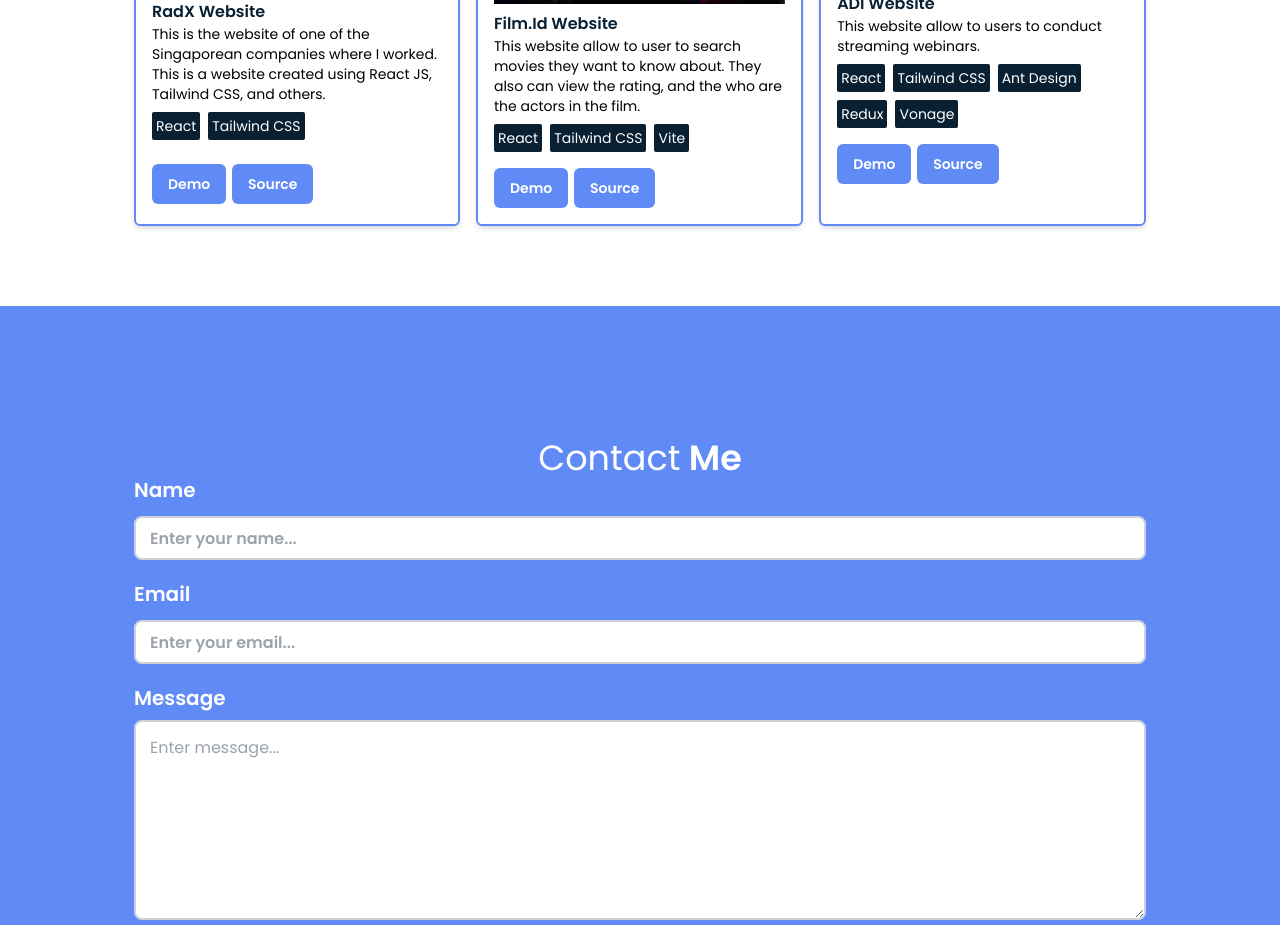
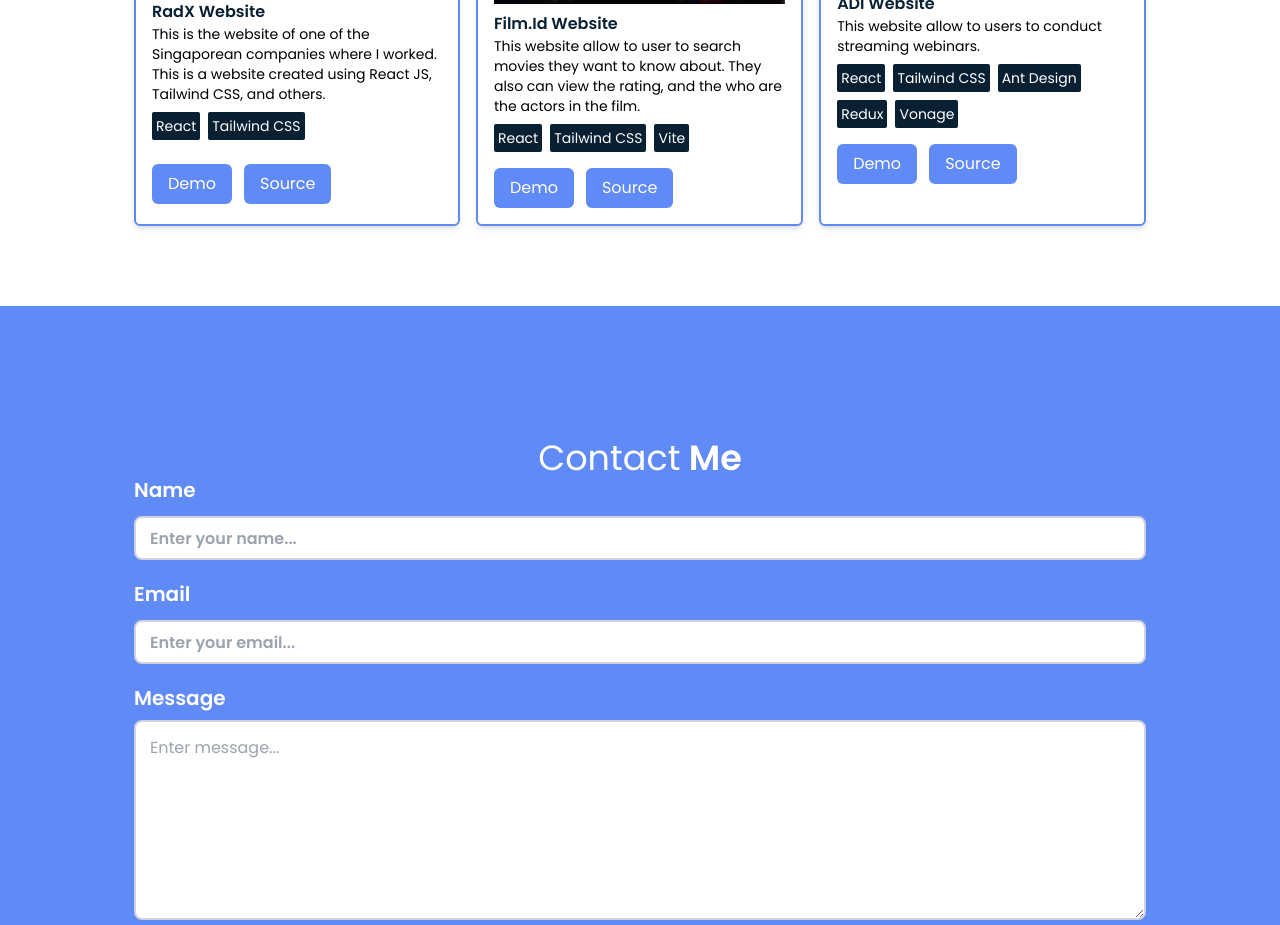
Before and after one commit to berlianstr/my-website, a React (Vite) app: page / in a window 1280 px wide. Shown: the part 1900-2825 px from the top of the page. Built offline with nearby package versions, Linux system fonts and the light colour scheme.

Commit message:
fixed linked demo and source

```diff
--- a/src/hooks/GlobalHooks.tsx
+++ b/src/hooks/GlobalHooks.tsx
@@ -1,8 +1,10 @@
 import { useScroll, useTransform } from "framer-motion";
 import { useRef } from "react";
+import { useNavigate } from "react-router-dom";
 
 export default function useGlobalHooks() {
   const ref = useRef(null);
+  const navigate = useNavigate();
   const { scrollYProgress } = useScroll({
     target: ref,
     offset: ["0 1", "1.33 1"],
@@ -12,6 +14,7 @@ export default function useGlobalHooks() {
   const opacityProgress = useTransform(scrollYProgress, [0, 1], [0.6, 1]);
 
   return {
+    navigate,
     scrollYProgress,
     scaleProgress,
     opacityProgress,
--- a/src/pages/LandingPage/PortfolioSection.tsx
+++ b/src/pages/LandingPage/PortfolioSection.tsx
@@ -35,18 +35,22 @@ export default function PortfolioSection() {
               <Tag title="React" />
               <Tag title="Tailwind CSS" />
             </div>
-            <div className="flex ">
+            <div className="flex gap-3">
               <div className="relative h-14 w-20">
-                <Button
-                  label="Demo"
-                  className="absolute bottom-0 left-0 h-10 w-auto rounded-md text-sm"
-                />
+                <a
+                  href="https://radx.sg/"
+                  className="bg-secondaryBlue absolute bottom-0 left-0 h-10 w-auto flex items-center px-4 rounded-md text-white hover:opacity-80"
+                >
+                  Demo
+                </a>
               </div>
               <div className="relative h-14 w-20">
-                <Button
-                  label="Source"
-                  className="absolute bottom-0 left-0 h-10 w-auto rounded-md text-sm"
-                />
+                <a
+                  href=""
+                  className="bg-secondaryBlue absolute bottom-0 left-0 h-10 w-auto flex items-center px-4 rounded-md text-white hover:opacity-80"
+                >
+                  Source
+                </a>
               </div>
             </div>
           </div>
@@ -67,18 +71,22 @@ export default function PortfolioSection() {
               <Tag title="Tailwind CSS" />
               <Tag title="Vite" />
             </div>
-            <div className="flex ">
+            <div className="flex gap-3 ">
               <div className="relative h-14 w-20">
-                <Button
-                  label="Demo"
-                  className="absolute bottom-0 left-0 h-10 w-auto rounded-md text-sm"
-                />
+                <a
+                  href="https://react-vite-film.netlify.app/"
+                  className="bg-secondaryBlue absolute bottom-0 left-0 h-10 w-auto flex items-center px-4 rounded-md text-white hover:opacity-80"
+                >
+                  Demo
+                </a>
               </div>
               <div className="relative h-14 w-20">
-                <Button
-                  label="Source"
-                  className="absolute bottom-0 left-0 h-10 w-auto rounded-md text-sm"
-                />
+                <a
+                  href="https://github.com/berlianstr/react-vite-movie"
+                  className="bg-secondaryBlue absolute bottom-0 left-0 h-10 w-auto flex items-center px-4 rounded-md text-white hover:opacity-80"
+                >
+                  Source
+                </a>
               </div>
             </div>
           </div>
@@ -97,22 +105,22 @@ export default function PortfolioSection() {
               <Tag title="Redux" />
               <Tag title="Vonage" />
             </div>
-            {/* <div className="grid grid-cols-2  place-items-end gap-2 ">
-            <Button label="Demo" className="h-10 w-auto rounded-md text-sm" />
-            <Button label="Source" className="h-10 w-auto rounded-md text-sm" />
-          </div> */}
-            <div className="flex ">
+            <div className="flex gap-3">
               <div className="relative h-14 w-20">
-                <Button
-                  label="Demo"
-                  className="absolute bottom-0 left-0 h-10 w-auto rounded-md text-sm"
-                />
+                <a
+                  href="https://webinar.analogdevices.events/"
+                  className="bg-secondaryBlue absolute bottom-0 left-0 h-10 w-auto flex items-center px-4 rounded-md text-white hover:opacity-80"
+                >
+                  Demo
+                </a>
               </div>
               <div className="relative h-14 w-20">
-                <Button
-                  label="Source"
-                  className="absolute bottom-0 left-0 h-10 w-auto rounded-md text-sm"
-                />
+                <a
+                  href=""
+                  className="bg-secondaryBlue absolute bottom-0 left-0 h-10 w-auto flex items-center px-4 rounded-md text-white hover:opacity-80"
+                >
+                  Source
+                </a>
               </div>
             </div>
           </div>
```
